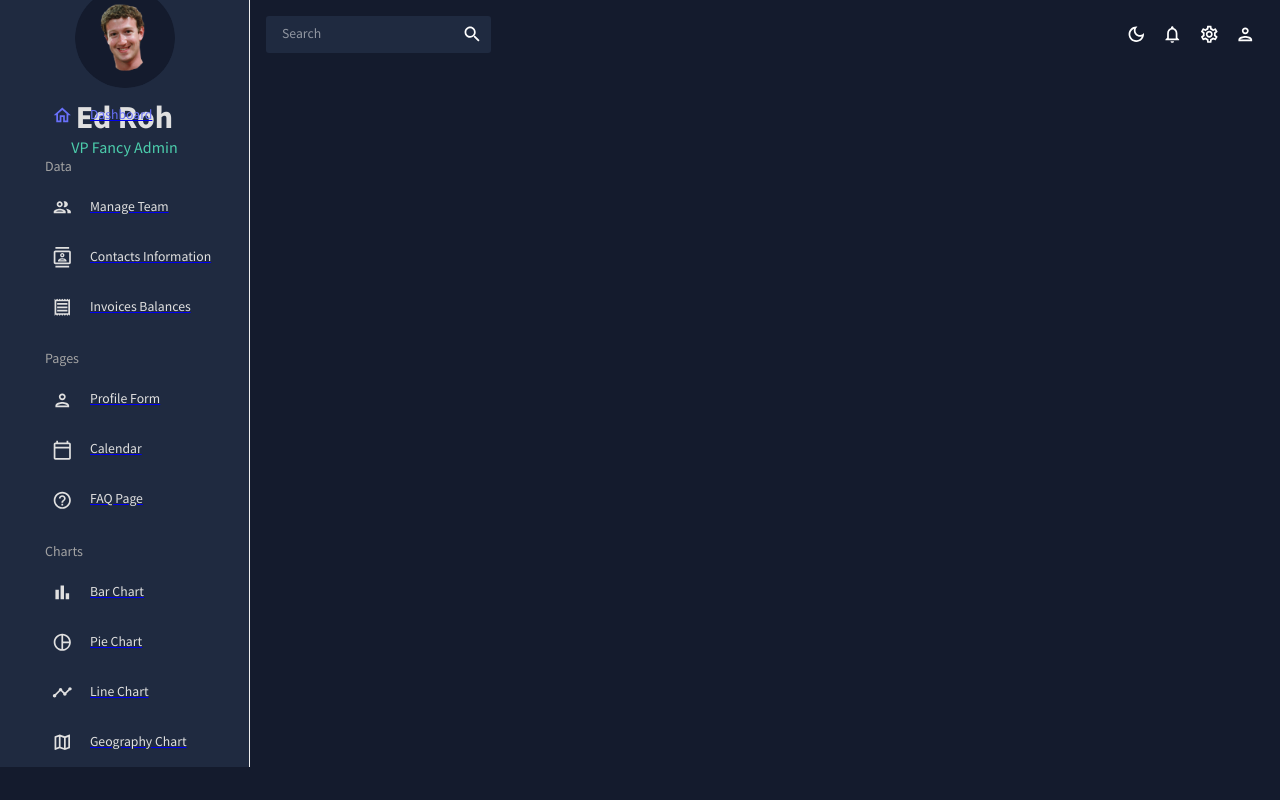
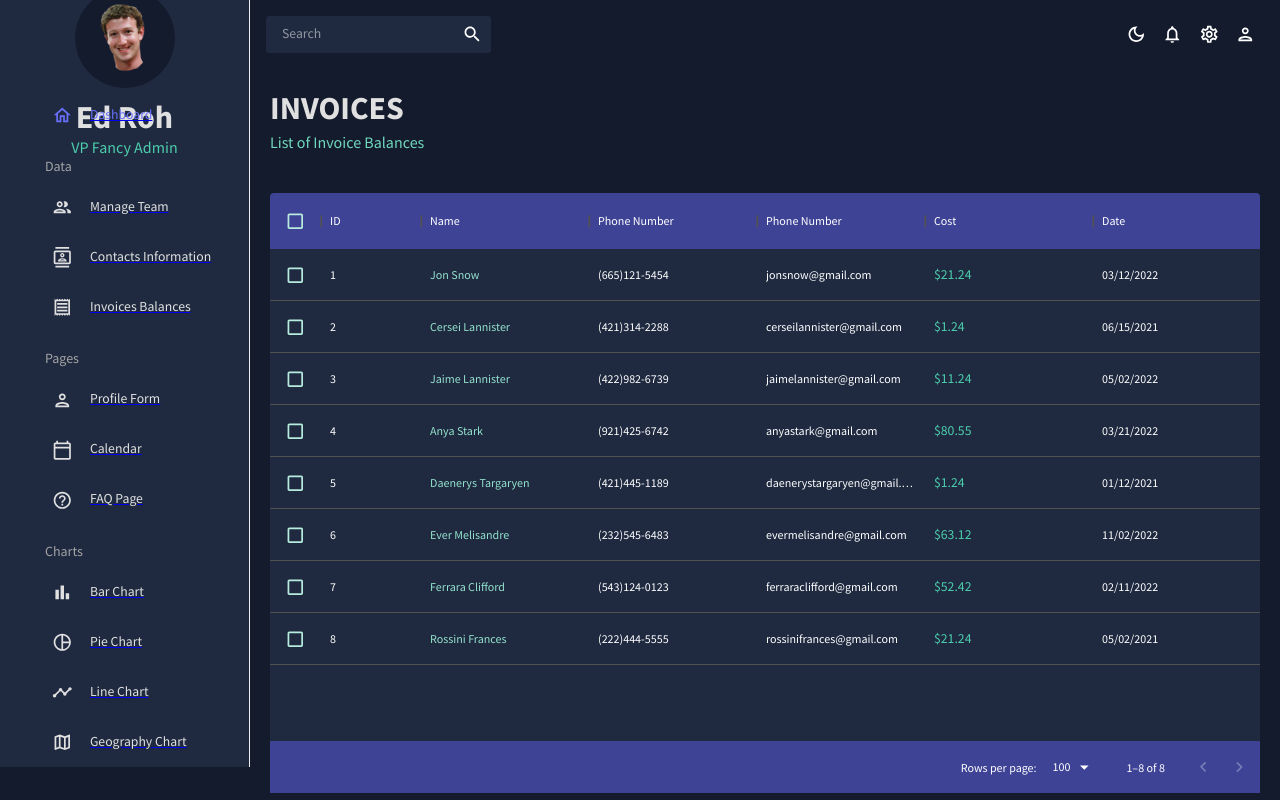
Before and after one commit to TheChrisader/react-dashboard, a React (Create React App) app: page /invoices in a window 1280 px wide. Built offline with nearby package versions, Linux system fonts and the light colour scheme.

Commit message:
create Invoice page

```diff
--- a/src/App.js
+++ b/src/App.js
@@ -4,6 +4,7 @@
 import Sidebar from "./scenes/Global/Sidebar";
 import Dashboard from "./scenes/Dashboard";
 import Contacts from "./scenes/Contacts";
+import Invoices from "./scenes/Invoices";
 import { ColorModeContext, useMode } from "./theme";
 import Team from "./scenes/Team";
 
@@ -22,6 +23,7 @@
               <Route path="/" element={<Dashboard />} />
               <Route path="/team" element={<Team />} />
               <Route path="/contacts" element={<Contacts />} />
+              <Route path="/invoices" element={<Invoices />} />
             </Routes>
           </main>
         </div>
--- /dev/null
+++ b/src/scenes/Invoices/index.jsx
@@ -0,0 +1,87 @@
+import { Box, Typography, useTheme } from "@mui/material";
+import { DataGrid } from "@mui/x-data-grid";
+import { tokens } from "../../theme";
+import { mockDataInvoices } from "../../data/mockData";
+import Header from "../../components/Header";
+
+const Invoices = () => {
+  const theme = useTheme();
+  const colors = tokens(theme.palette.mode);
+
+  const columns = [
+    {
+      field: "id",
+      headerName: "ID",
+    },
+    {
+      field: "name",
+      headerName: "Name",
+      flex: 1,
+      cellClassName: "name-column--cell",
+    },
+    {
+      field: "phone",
+      headerName: "Phone Number",
+      flex: 1,
+    },
+    {
+      field: "email",
+      headerName: "Phone Number",
+      flex: 1,
+    },
+    {
+      field: "cost",
+      headerName: "Cost",
+      flex: 1,
+      renderCell: (params) => (
+        <Typography color={colors.greenAccent[500]}>
+          ${params.row.cost}
+        </Typography>
+      ),
+    },
+    {
+      field: "date",
+      headerName: "Date",
+      flex: 1,
+    },
+  ];
+  return (
+    <Box m="20px">
+      <Header title="INVOICES" subtitle="List of Invoice Balances" />
+      <Box
+        m="40px 0 0 0"
+        height="75vh"
+        sx={{
+          // css selector for any element nested within it
+          "& .MuiDataGrid-root": {
+            border: "none",
+          },
+          "& .MuiDataGrid-cell": {
+            borderBottom: "none",
+          },
+          "& .name-column--cell": {
+            color: colors.greenAccent[300],
+          },
+          "& .MuiDataGrid-columnHeaders": {
+            backgroundColor: colors.blueAccent[700],
+            borderBottom: "none",
+          },
+          "& .MuiDataGrid-virtualScroller": {
+            backgroundColor: colors.primary[400],
+          },
+          "& .MuiDataGrid-footerContainer": {
+            borderTop: "none",
+            backgroundColor: colors.blueAccent[700],
+          },
+          "& .MuiCheckbox-root": {
+            color: `${colors.greenAccent[200]} !important`,
+          },
+        }}
+      >
+        <DataGrid checkboxSelection rows={mockDataInvoices} columns={columns} />
+      </Box>
+    </Box>
+  );
+};
+
+export default Invoices;
```
